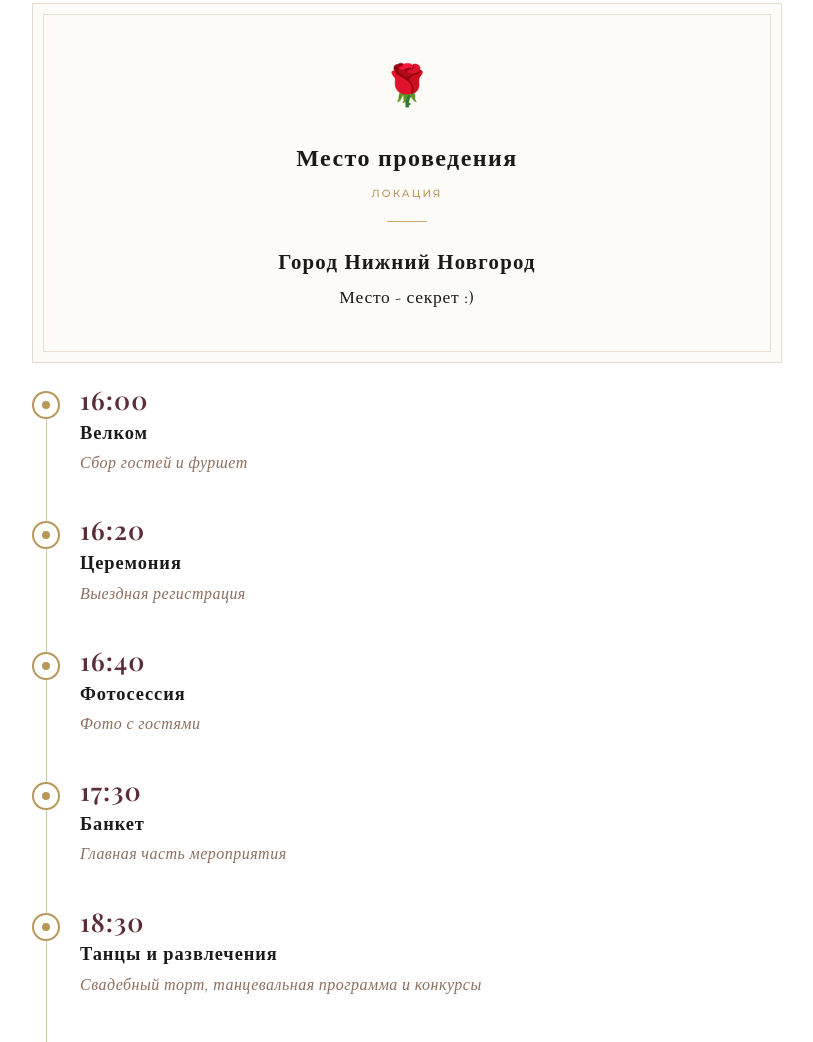
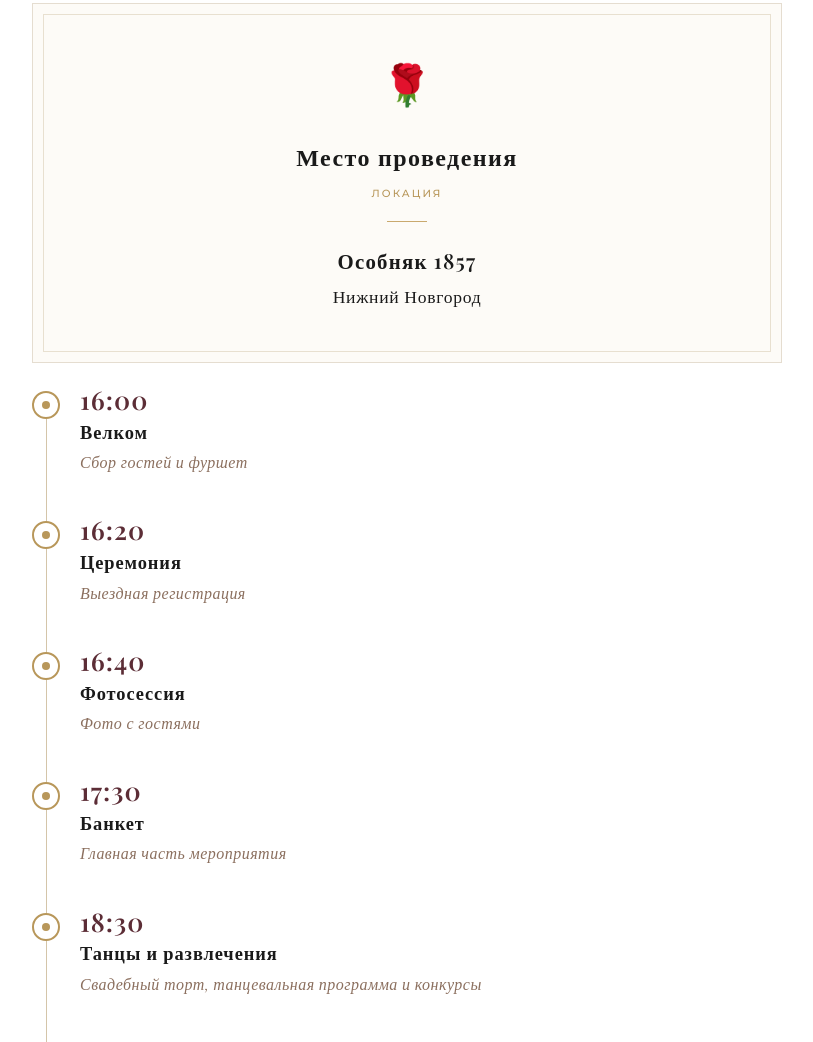
Before and after one commit to linastarr/wedding, a plain HTML site: page index.html in a window 1280 px wide. Shown: the part 1376-2418 px from the top of the page, without its empty margins (233-1046 px from the left). Drawn offline with nearby package versions, Linux system fonts and the light colour scheme; a web font is replaced by a local one.

Commit message:
change place desc

```diff
--- a/index.html
+++ b/index.html
@@ -1282,8 +1282,8 @@
                 <p class="location-card__subtitle">Локация</p>
                 <div class="location-card__line"></div>
                 <div class="location-card__address">
-                    <strong>Город Нижний Новгород</strong>
-                    Место - секрет :)
+                    <strong>Особняк 1857</strong>
+                    Нижний Новгород
                 </div>
             </div>
 
```
